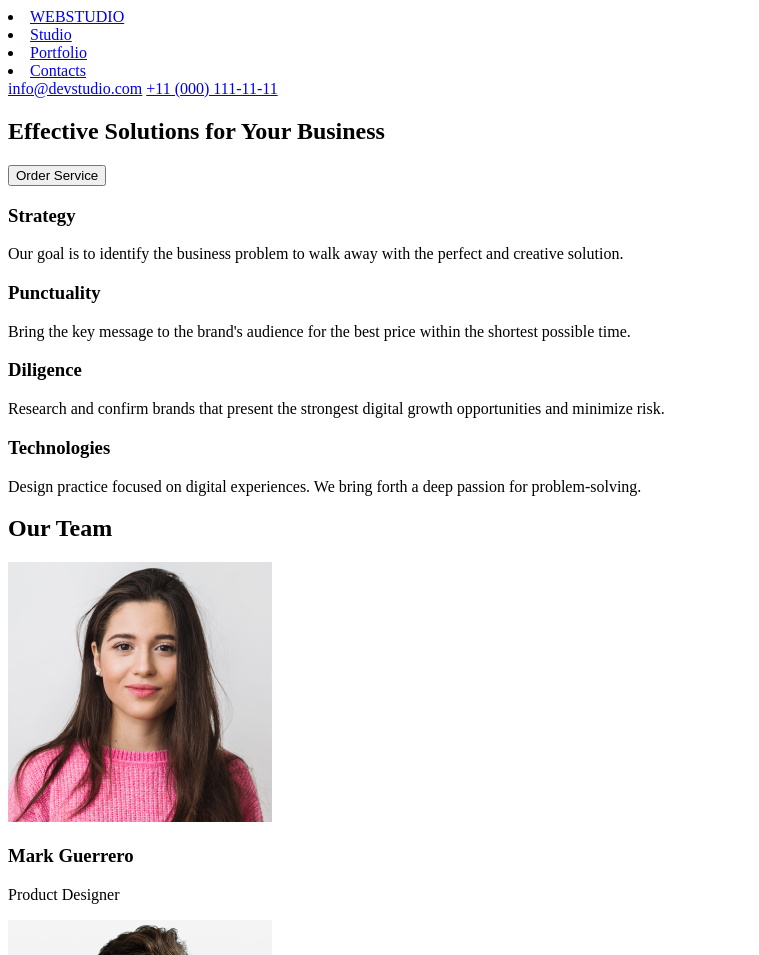
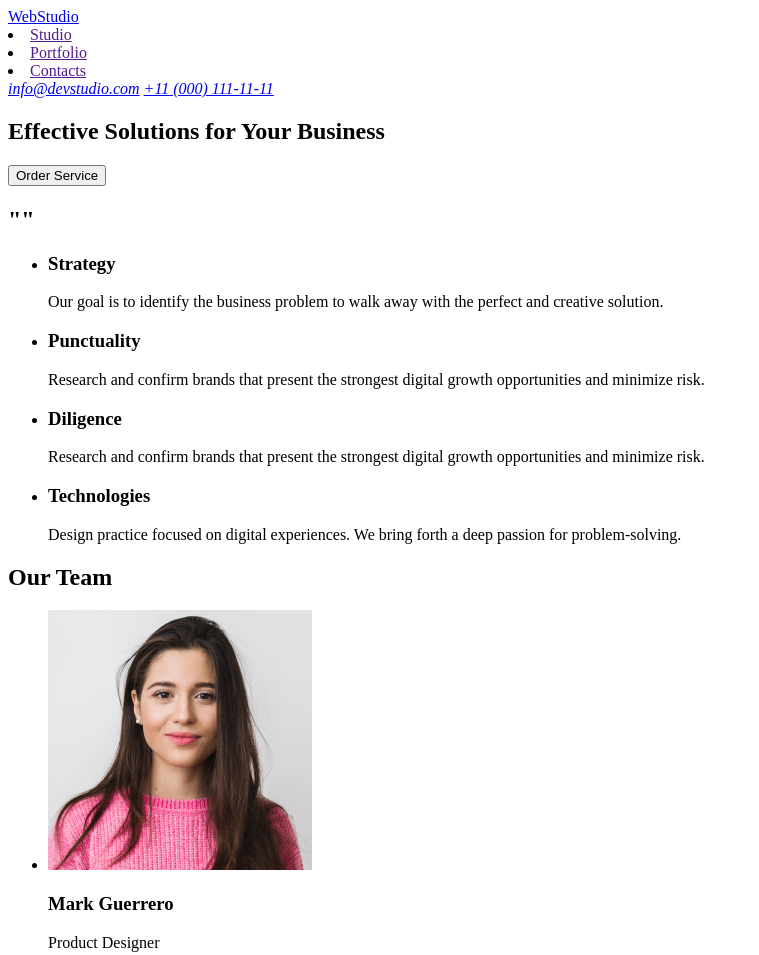
Before and after one commit to AleksanStark/goit-markup-hw-01, a plain HTML site: page index.html in a window 1280 px wide. Shown: the top 955 px of the page, without its empty margins (0-759 px from the left). Drawn offline with Linux system fonts and the light colour scheme.

Commit message:
Update index.html

```diff
--- a/index.html
+++ b/index.html
@@ -7,16 +7,16 @@
   </head>
   <body>
     <header>
-        <section>
+        <a href="./index.html">WebStudio</a>
             <nav>
-                <li><a href="#">WEBSTUDIO</a></li>
-                <li><a href="#">Studio</a></li>
-                <li><a href="#">Portfolio</a></li>
-                <li><a href="#">Contacts</a></li>
+                <li><a href="">Studio</a></li>
+                <li><a href="">Portfolio</a></li>
+                <li><a href="">Contacts</a></li>
             </nav>
+            <address>
                 <a href="mailto: info@devstudio.com">info@devstudio.com</a>
                 <a href="tel:+11 (000) 111-11-11">+11 (000) 111-11-11</a>
-        </section>
+            </address>
     </header>
     <main>
         <section>
@@ -24,41 +24,70 @@
                 Effective Solutions
                 for Your Business
             </h1>
-            <button>Order Service</button>
+            <button type="button">Order Service</button>
         </section>
         <section>
+            <h2>""</h2>
+            <ul>
+                <li>
                     <h3>Strategy</h3>
-            <p>Our goal is to identify the business problem to walk away with the perfect and creative solution.</p>
+                    <p>
+                        Our goal is to identify the business
+                        problem to walk away with the perfect and creative solution.
+                    </p>
+                </li>
 
+                <li>
                     <h3>Punctuality</h3>
-            <p>Bring the key message to the brand's audience for the best price within the shortest possible time.</p>
+                    <p>
+                        Research and confirm brands that present the strongest digital growth opportunities and minimize risk.
+                    </p>
+                </li>
 
+                <li>
                     <h3>Diligence</h3>
-            <p>Research and confirm brands that present the strongest digital growth opportunities and minimize risk.</p>
+                    <p>
+                        Research and confirm brands that present the strongest digital growth opportunities and minimize risk.
+                    </p>
+                </li>
 
+                <li>
                     <h3>Technologies</h3>
-            <p>Design practice focused on digital experiences. We bring forth a deep passion for problem-solving.</p>
+                    <p>
+                        Design practice focused on digital experiences. We bring forth a deep passion for problem-solving.
+                    </p>
+                </li>
+            </ul>
 
         </section>
         <section>
             <h2>Our Team</h2>
-
+            <ul>
+                <li>
                     <img src="./images/img-1.jpg" alt="Product Manager" width="264" height="260">
                     <h3>Mark Guerrero</h3>
                     <p>Product Designer</p>
+                </li>
+                <li>
                     <img src="./images/img-2.jpg" alt="Frontend Developer" width="264" height="260">
                     <h3>Tom Ford</h3>
                     <p>Frontend Developer</p>
+                </li>
+                <li>
                     <img src="./images/img-3.jpg" alt="Marketing" width="264" height="260">
                     <h3>Camila Garcia</h3>
                     <p>Marketing</p>
+                </li>
+                <li>
                     <img src="./images/img-4.jpg" alt="UI Designer" width="264" height="260">
                     <h3>Daniel Wilson</h3>
                     <p>UI Designer</p>
+                </li>
+            </ul>
         </section>
     </main>
     <footer>
-        <a href="#">WEBSTUDIO</a>
+        <a href="./index.html">WebStudio</a>
         <p>Increase the flow of customers and sales for your business with digital marketing & growth solutions.</p>
     </footer>
   </body>
```
Also changed, not shown: 1 other file. Lines whose indentation alone changed are shown as unchanged.
